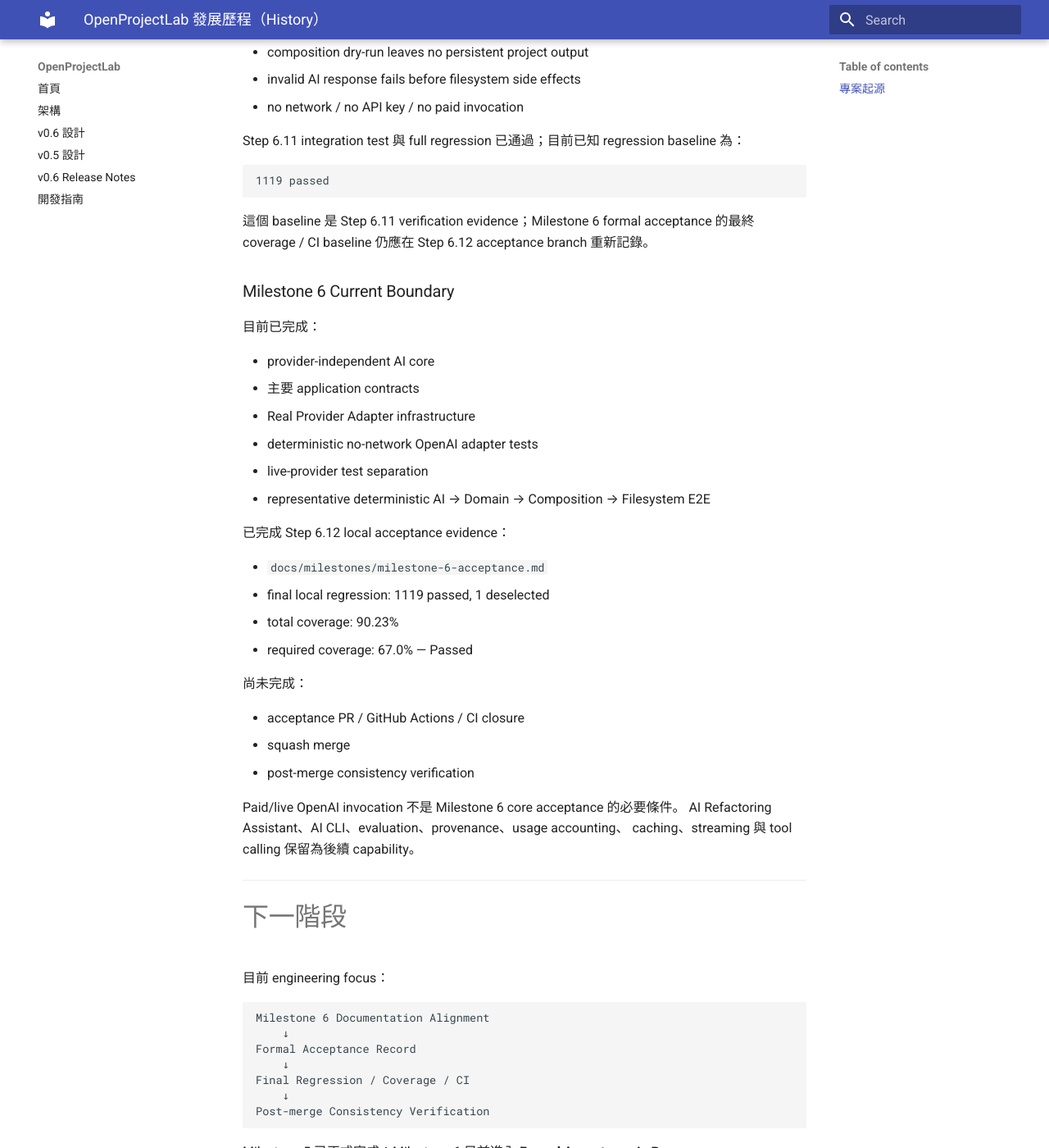
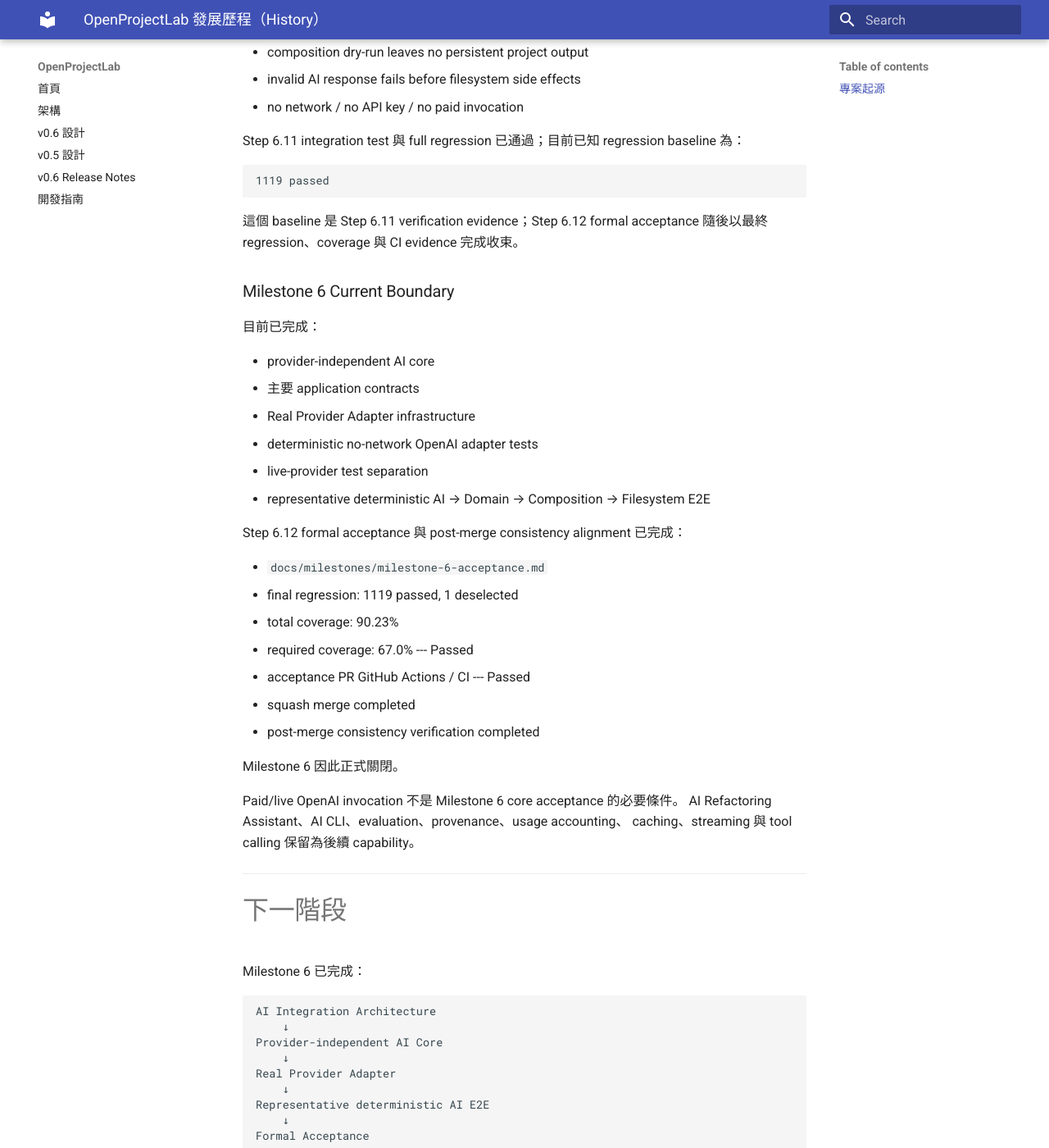
Before and after one commit to khwang1964/OpenProjectLab, an MkDocs documentation site: the page built from docs/HISTORY.md, in a window 1280 px wide and 1400 px high, scrolled down 12702 px. Shown: the whole window at 82% size. Built offline with MkDocs 1.6.1 and Material for MkDocs 9.7.7, drawn with Linux system fonts in a browser that asks for light colours; some of the changed text lies outside the part shown.

Commit message:
docs: align milestone 6 post-merge status (#95)

````diff
--- a/docs/HISTORY.md
+++ b/docs/HISTORY.md
@@ -554,7 +554,8 @@
 
 ### Step 6.11 --- Representative deterministic AI E2E
 
-Step 6.11 已建立 Milestone 6 的 representative deterministic acceptance path：
+Step 6.11 已建立 Milestone 6 的 representative deterministic acceptance
+path：
 
 ``` text
 AICourseBuildRequest
@@ -580,73 +581,87 @@
 
 Representative E2E 驗證：
 
-- production `AICourseBuilder`
-- deterministic `FakeAIProvider`
-- production `Course` / `Week`
-- production `CoursewareComposer`
-- production Course / Week Generators
-- deterministic artifact membership/content
-- reproducible output across repeated runs
-- composition dry-run leaves no persistent project output
-- invalid AI response fails before filesystem side effects
-- no network / no API key / no paid invocation
+-   production `AICourseBuilder`
+-   deterministic `FakeAIProvider`
+-   production `Course` / `Week`
+-   production `CoursewareComposer`
+-   production Course / Week Generators
+-   deterministic artifact membership/content
+-   reproducible output across repeated runs
+-   composition dry-run leaves no persistent project output
+-   invalid AI response fails before filesystem side effects
+-   no network / no API key / no paid invocation
 
-Step 6.11 integration test 與 full regression 已通過；目前已知 regression
-baseline 為：
+Step 6.11 integration test 與 full regression 已通過；目前已知
+regression baseline 為：
 
 ``` text
 1119 passed
 ```
 
-這個 baseline 是 Step 6.11 verification evidence；Milestone 6 formal
-acceptance 的最終 coverage / CI baseline 仍應在 Step 6.12 acceptance
-branch 重新記錄。
+這個 baseline 是 Step 6.11 verification evidence；Step 6.12 formal
+acceptance 隨後以最終 regression、coverage 與 CI evidence 完成收束。
 
 ### Milestone 6 Current Boundary
 
 目前已完成：
 
 -   provider-independent AI core
--  主要 application contracts
+-   主要 application contracts
 -   Real Provider Adapter infrastructure
 -   deterministic no-network OpenAI adapter tests
 -   live-provider test separation
--   representative deterministic AI → Domain → Composition → Filesystem E2E
+-   representative deterministic AI → Domain → Composition → Filesystem
+    E2E
 
-已完成 Step 6.12 local acceptance evidence：
+Step 6.12 formal acceptance 與 post-merge consistency alignment 已完成：
 
 -   `docs/milestones/milestone-6-acceptance.md`
--   final local regression: 1119 passed, 1 deselected
+-   final regression: 1119 passed, 1 deselected
 -   total coverage: 90.23%
--   required coverage: 67.0% — Passed
+-   required coverage: 67.0% --- Passed
+-   acceptance PR GitHub Actions / CI --- Passed
+-   squash merge completed
+-   post-merge consistency verification completed
 
-尚未完成：
+Milestone 6 因此正式關閉。
 
--   acceptance PR / GitHub Actions / CI closure
--   squash merge
--   post-merge consistency verification
-
-Paid/live OpenAI invocation 不是 Milestone 6 core acceptance 的必要條件。
-AI Refactoring Assistant、AI CLI、evaluation、provenance、usage accounting、
-caching、streaming 與 tool calling 保留為後續 capability。
+Paid/live OpenAI invocation 不是 Milestone 6 core acceptance
+的必要條件。 AI Refactoring Assistant、AI
+CLI、evaluation、provenance、usage accounting、 caching、streaming 與
+tool calling 保留為後續 capability。
 
 ------------------------------------------------------------------------
 
 # 下一階段
 
-目前 engineering focus：
+Milestone 6 已完成：
 
 ``` text
-Milestone 6 Documentation Alignment
+AI Integration Architecture
     ↓
-Formal Acceptance Record
+Provider-independent AI Core
     ↓
-Final Regression / Coverage / CI
+Real Provider Adapter
+    ↓
+Representative deterministic AI E2E
+    ↓
+Formal Acceptance
     ↓
 Post-merge Consistency Verification
 ```
 
-Milestone 5 已正式完成；Milestone 6 目前進入 **Formal Acceptance In Progress**。
+Formal acceptance baseline：
+
+``` text
+1119 passed, 1 deselected
+Coverage: 90.23%
+Required coverage: 67.0%
+CI: Passed
+```
+
+Milestone 5 與 Milestone 6 均已正式完成；下一階段進入 **Milestone 7 ---
+Marketplace planning**。
 
 ------------------------------------------------------------------------
 
````
Also changed, not shown: CHANGELOG.md (+33 -15 lines), docs/roadmap.md (+23 -21 lines).
